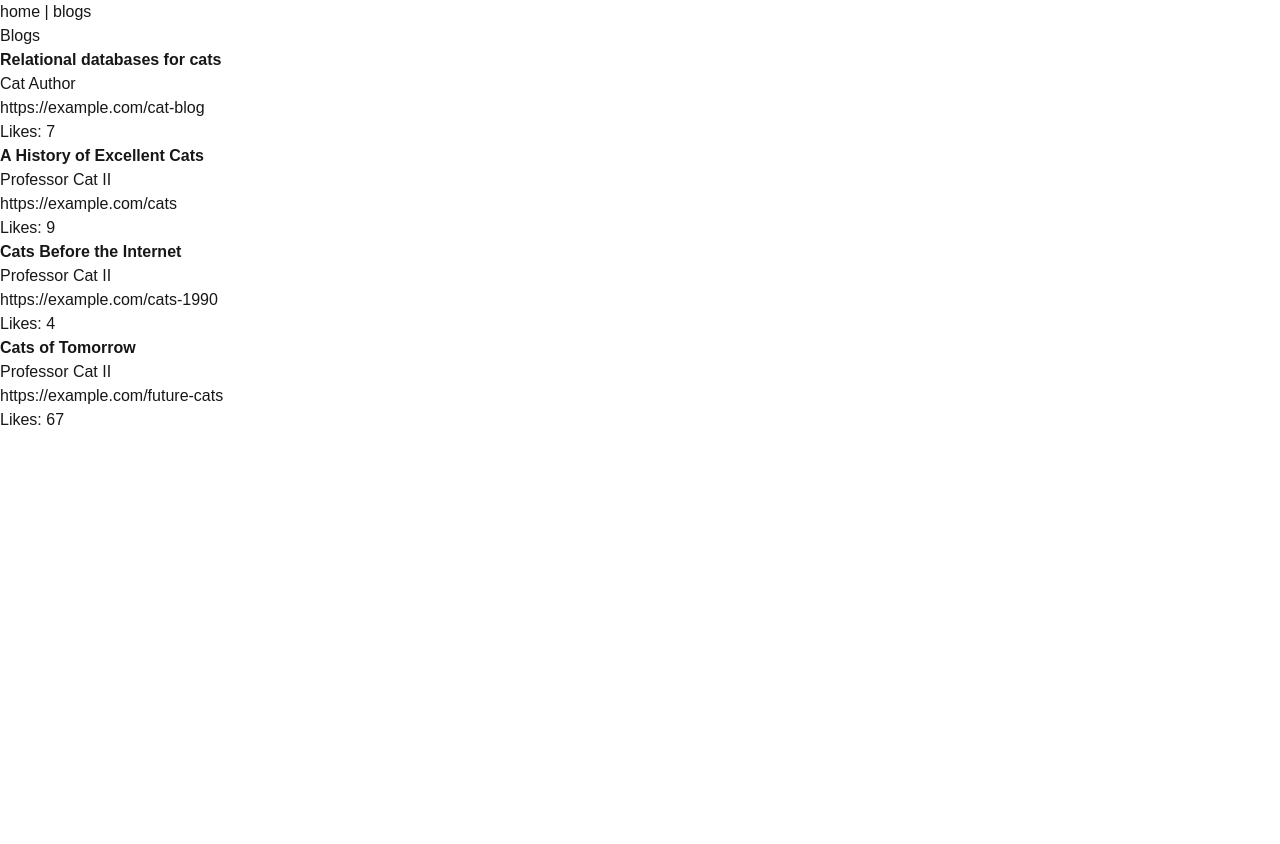
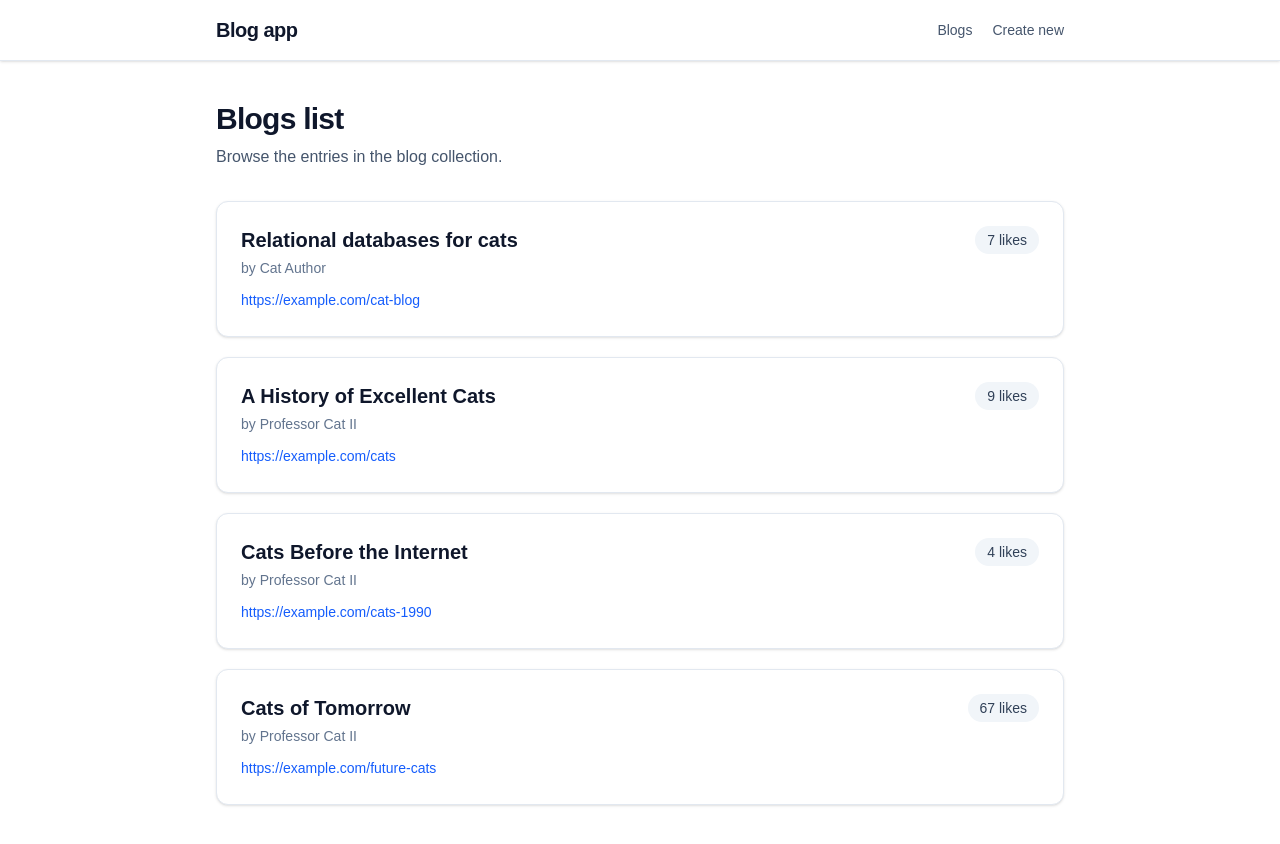
Before and after one commit to realclever/fullstack-hy-nextjs, a Next.js app: page /blogs in a window 1280 px wide. Before the commit the page ends 800 px from the top, so only its background shows below. Built offline with nearby package versions, Linux system fonts and the light colour scheme.

Commit message:
New blog and styling finished

```diff
--- /dev/null
+++ b/app/actions/blogs.ts
@@ -0,0 +1,15 @@
+'use server';
+
+import { revalidatePath } from 'next/cache';
+import { redirect } from 'next/navigation';
+import { addBlog } from '../services/blogs';
+
+export const createBlog = async (formData: FormData) => {
+  const title = formData.get('title') as string;
+  const author = formData.get('author') as string;
+  const url = formData.get('url') as string;
+
+  addBlog(title, author, url);
+  revalidatePath('/blogs');
+  redirect('/blogs');
+};
--- /dev/null
+++ b/app/blogs/new/page.tsx
@@ -0,0 +1,83 @@
+import { createBlog } from '../../actions/blogs';
+
+const NewBlog = () => {
+  return (
+    <section className="mx-auto max-w-2xl">
+      <div className="mb-8">
+        <h1 className="text-3xl font-bold tracking-tight text-slate-900">
+          Create a new blog
+        </h1>
+        <p className="mt-2 text-slate-600">
+          Add a new entry to the blog collection
+        </p>
+      </div>
+
+      <form
+        action={createBlog}
+        className="space-y-6 rounded-xl border border-slate-200 bg-white p-6 shadow-sm"
+      >
+        <div>
+          <label
+            htmlFor="title"
+            className="mb-2 block text-sm font-medium text-slate-700"
+          >
+            Title
+          </label>
+          <input
+            id="title"
+            type="text"
+            name="title"
+            required
+            placeholder="Next.js for cats"
+            className="w-full rounded-lg border border-slate-300 bg-white px-4 py-3 text-slate-900 outline-none transition placeholder:text-slate-400 focus:border-slate-500 focus:ring-2 focus:ring-slate-200"
+          />
+        </div>
+
+        <div>
+          <label
+            htmlFor="author"
+            className="mb-2 block text-sm font-medium text-slate-700"
+          >
+            Author
+          </label>
+          <input
+            id="author"
+            type="text"
+            name="author"
+            required
+            placeholder="Professor Cat III"
+            className="w-full rounded-lg border border-slate-300 bg-white px-4 py-3 text-slate-900 outline-none transition placeholder:text-slate-400 focus:border-slate-500 focus:ring-2 focus:ring-slate-200"
+          />
+        </div>
+
+        <div>
+          <label
+            htmlFor="url"
+            className="mb-2 block text-sm font-medium text-slate-700"
+          >
+            URL
+          </label>
+          <input
+            id="url"
+            type="url"
+            name="url"
+            required
+            placeholder="https://example.com/cats"
+            className="w-full rounded-lg border border-slate-300 bg-white px-4 py-3 text-slate-900 outline-none transition placeholder:text-slate-400 focus:border-slate-500 focus:ring-2 focus:ring-slate-200"
+          />
+        </div>
+
+        <div className="flex justify-end">
+          <button
+            type="submit"
+            className="rounded-lg bg-slate-900 px-5 py-3 font-medium text-white transition hover:bg-slate-700"
+          >
+            Create blog
+          </button>
+        </div>
+      </form>
+    </section>
+  );
+};
+
+export default NewBlog;
--- a/app/blogs/page.tsx
+++ b/app/blogs/page.tsx
@@ -1,52 +1,50 @@
-const blogs = [
-  {
-    id: 1,
-    title: 'Relational databases for cats',
-    author: 'Cat Author',
-    url: 'https://example.com/cat-blog',
-    likes: 7,
-  },
-  {
-    id: 2,
-    title: 'A History of Excellent Cats',
-    author: 'Professor Cat II',
-    url: 'https://example.com/cats',
-    likes: 9,
-  },
-  {
-    id: 3,
-    title: 'Cats Before the Internet',
-    author: 'Professor Cat II',
-    url: 'https://example.com/cats-1990',
-    likes: 4,
-  },
-  {
-    id: 4,
-    title: 'Cats of Tomorrow',
-    author: 'Professor Cat II',
-    url: 'https://example.com/future-cats',
-    likes: 67,
-  },
-];
+import { getBlogs } from '../services/blogs';
 
 const Blogs = () => {
+  const blogs = getBlogs();
+
   return (
-    <div>
-      <h2>Blogs</h2>
+    <section>
+      <div className="mb-8">
+        <h1 className="text-3xl font-bold tracking-tight text-slate-900">
+          Blogs list
+        </h1>
+        <p className="mt-2 text-slate-600">
+          Browse the entries in the blog collection.
+        </p>
+      </div>
+      <ul className="grid gap-5">
+        {blogs.map((blog) => (
+          <li
+            key={blog.id}
+            className="rounded-xl border border-slate-200 bg-white p-6 shadow-sm transition hover:-translate-y-0.5 hover:shadow-md"
+          >
+            <div className="flex flex-col gap-4 sm:flex-row sm:items-start sm:justify-between">
+              <div>
+                <h2 className="text-xl font-semibold text-slate-900">
+                  {blog.title}
+                </h2>
 
-      <ul>
-        {blogs.map((blog) => (
-          <li key={blog.id}>
-            <div>
-              <strong>{blog.title}</strong>
+                <p className="mt-1 text-sm text-slate-500">by {blog.author}</p>
+
+                <a
+                  href={blog.url}
+                  target="_blank"
+                  rel="noopener noreferrer"
+                  className="mt-3 inline-block break-all text-sm font-medium text-blue-600 transition hover:text-blue-800 hover:underline"
+                >
+                  {blog.url}
+                </a>
+              </div>
+
+              <div className="shrink-0 rounded-full bg-slate-100 px-3 py-1 text-sm font-medium text-slate-700">
+                {blog.likes} likes
+              </div>
             </div>
-            <div>{blog.author}</div>
-            <div>{blog.url}</div>
-            <div>Likes: {blog.likes}</div>
           </li>
         ))}
       </ul>
-    </div>
+    </section>
   );
 };
 
--- a/app/layout.tsx
+++ b/app/layout.tsx
@@ -24,18 +24,35 @@ export default function RootLayout({
   children: React.ReactNode;
 }>) {
   return (
-    <html
-      lang="en"
-      className={`${geistSans.variable} ${geistMono.variable} h-full antialiased`}
-    >
-      <body className="min-h-full flex flex-col">
-        <nav>
-          <Link href="/">home</Link>
-          {' | '}
-          <Link href="/blogs">blogs</Link>
-        </nav>
+    <html lang="en" className={`${geistSans.variable} ${geistMono.variable}`}>
+      <body className="min-h-screen bg-slate-100 text-slate-900">
+        <header className="border-b border-slate-200 bg-white shadow-sm">
+          <nav className="mx-auto flex max-w-4xl items-center justify-between px-6 py-4">
+            <Link
+              href="/"
+              className="text-xl font-bold tracking-tight text-slate-900 transition hover:text-slate-600"
+            >
+              Blog app
+            </Link>
 
-        {children}
+            <div className="flex items-center gap-5 text-sm font-medium">
+              <Link
+                href="/blogs"
+                className="text-slate-600 transition hover:text-slate-950"
+              >
+                Blogs
+              </Link>
+              <Link
+                href="/blogs/new"
+                className="text-slate-600 transition hover:text-slate-950"
+              >
+                Create new
+              </Link>
+            </div>
+          </nav>
+        </header>
+
+        <main className="mx-auto w-full max-w-4xl px-6 py-10">{children}</main>
       </body>
     </html>
   );
--- a/app/page.tsx
+++ b/app/page.tsx
@@ -1,9 +1,5 @@
 const Home = () => {
-  return (
-    <main>
-      <h1>Blog app</h1>
-    </main>
-  );
+  return null;
 };
 
 export default Home;
--- /dev/null
+++ b/app/services/blogs.ts
@@ -0,0 +1,46 @@
+const blogs = [
+  {
+    id: 1,
+    title: 'Relational databases for cats',
+    author: 'Cat Author',
+    url: 'https://example.com/cat-blog',
+    likes: 7,
+  },
+  {
+    id: 2,
+    title: 'A History of Excellent Cats',
+    author: 'Professor Cat II',
+    url: 'https://example.com/cats',
+    likes: 9,
+  },
+  {
+    id: 3,
+    title: 'Cats Before the Internet',
+    author: 'Professor Cat II',
+    url: 'https://example.com/cats-1990',
+    likes: 4,
+  },
+  {
+    id: 4,
+    title: 'Cats of Tomorrow',
+    author: 'Professor Cat II',
+    url: 'https://example.com/future-cats',
+    likes: 67,
+  },
+];
+
+let nextId = 5;
+
+export const getBlogs = () => {
+  return blogs;
+};
+
+export const addBlog = (title: string, author: string, url: string) => {
+  blogs.push({
+    id: nextId++,
+    title,
+    author,
+    url,
+    likes: 0,
+  });
+};
```
